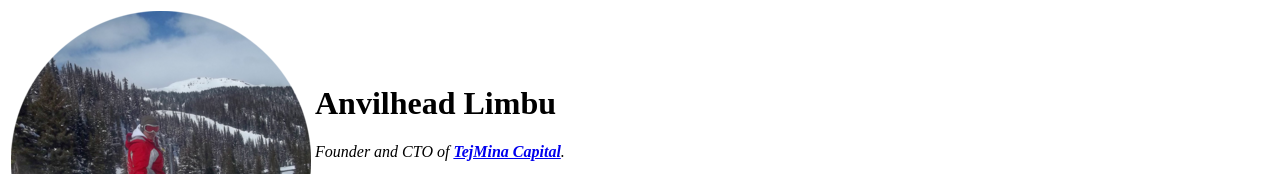
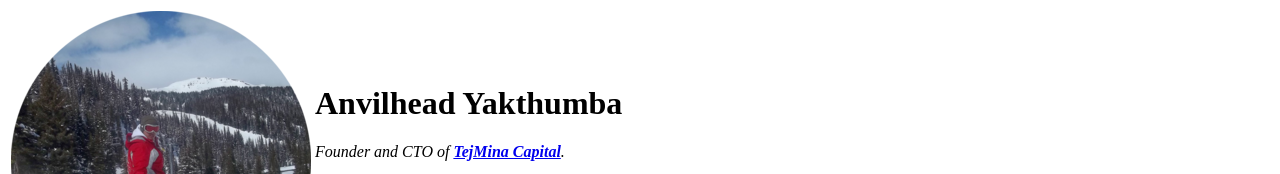
Before and after one commit to AnvilGit/cv, a plain HTML site: page index.html in a window 1280 px wide. Shown: the top 174 px of the page. Drawn offline with Linux system fonts and the light colour scheme.

Commit message:
Update index.html

```diff
--- a/index.html
+++ b/index.html
@@ -8,7 +8,7 @@
   <table>
     <tr>
       <td><img src="images/anvil_300x300.png" alt="Anvilhead facebook snowboarding picture."></td>
-      <td><h1>Anvilhead Limbu</h1>
+      <td><h1>Anvilhead Yakthumba</h1>
   <p><em>Founder and CTO of <strong><a href="https://www.khagen.tk/trading-logs/">TejMina Capital</a></strong>.</em></p>
   <p>I am Anvilhead, born in Hong Kong, also known as Khagen from United Kingdom. My hobbies are trading, running, programming, hacking, reading and all sort of DIY stuff. </p>
   <p>Life is all about enjoying the process and the journey, so don't get too caught up by the end goal.</p></td>
```
